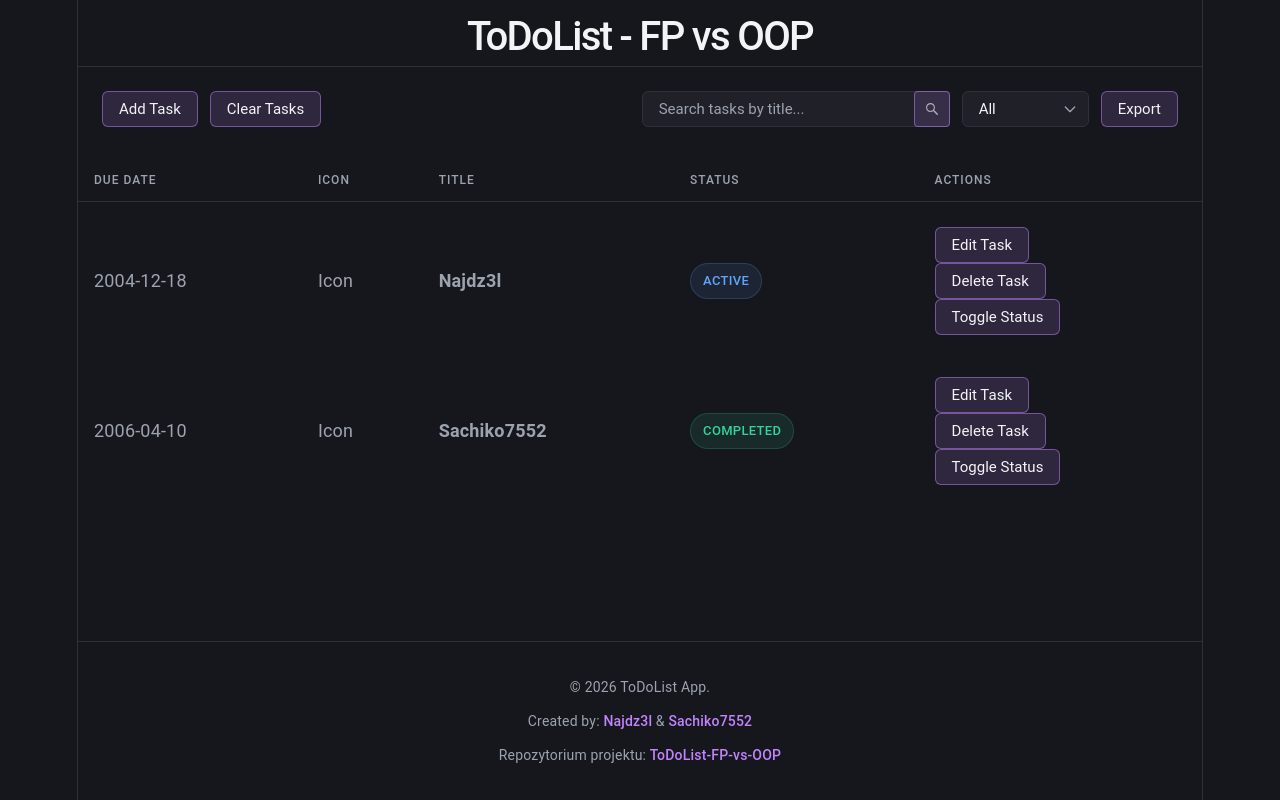
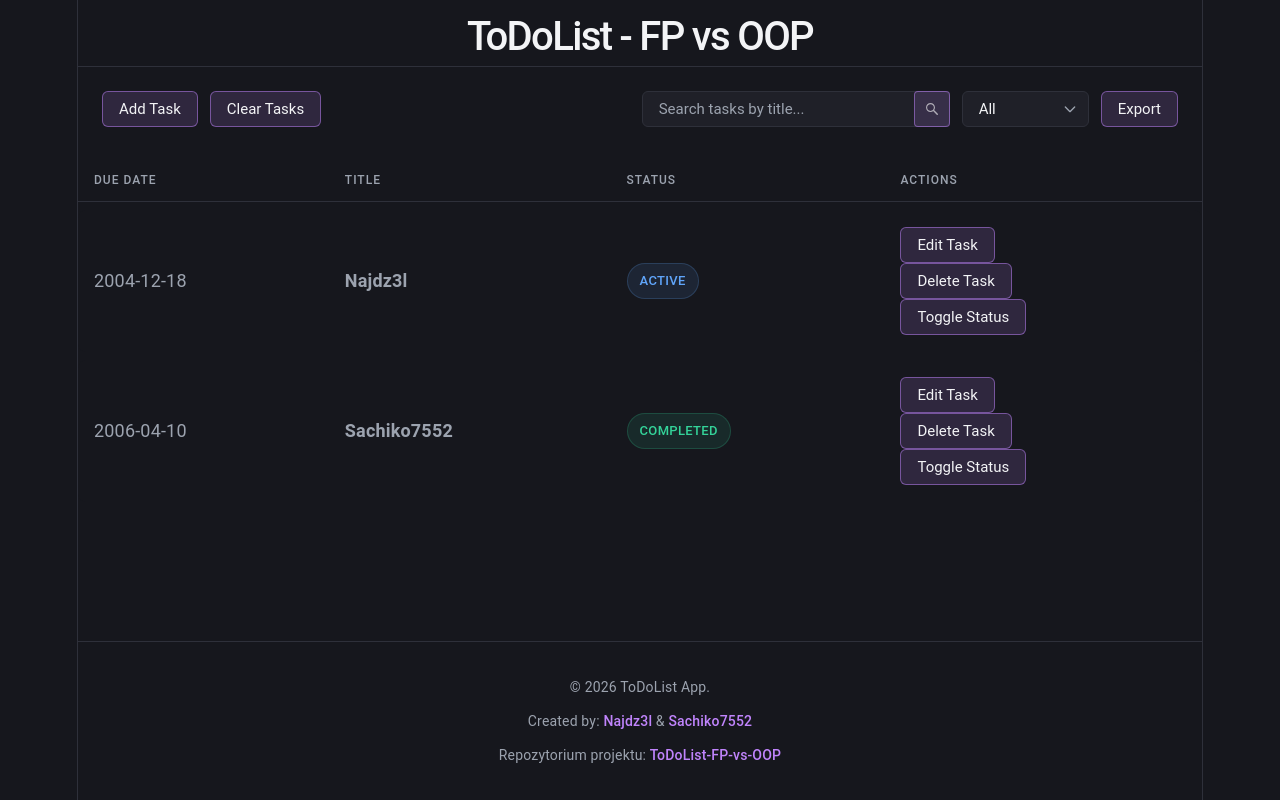
Before and after one commit to Najdz3l/ToDoList-FP-vs-OOP, a React app in the folder frontend/: page / in a window 1280 px wide. Built offline with nearby package versions, Linux system fonts and the light colour scheme; the HTML template or start-up script is replaced by a standard one.

Commit message:
- Removed Icon column

```diff
--- a/frontend/src/components/table/Row.tsx
+++ b/frontend/src/components/table/Row.tsx
@@ -15,7 +15,6 @@ export const Row: React.FC<Props> = ({ task, deleteTask, updateTask, toggleStatu
   return (
     <tr>
       <td>{task.date}</td>
-      <td>Icon</td>
       <td>
         <h4>{task.title}</h4>
       </td>
--- a/frontend/src/components/table/Table.tsx
+++ b/frontend/src/components/table/Table.tsx
@@ -12,7 +12,6 @@ export const Table = () => {
         <thead>
           <tr>
             <th>Due Date</th>
-            <th>Icon</th>
             <th>Title</th>
             <th>Status</th>
             <th>Actions</th>
```
